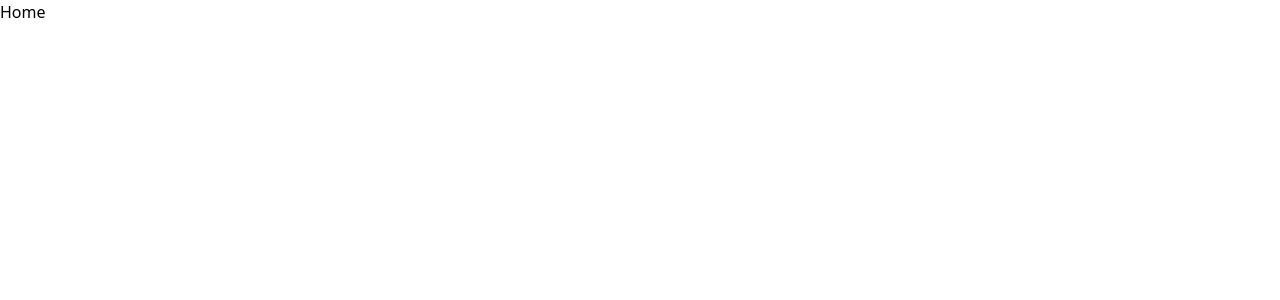
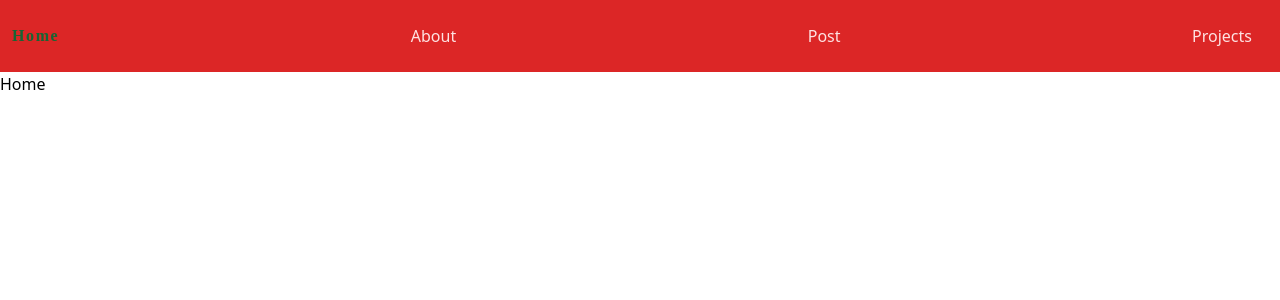
Before and after one commit to rpg225/portfolio-sanity, a React (Create React App) app: page / in a window 1280 px wide. Shown: the top 300 px of the page. Built offline with nearby package versions, Linux system fonts and the light colour scheme.

Commit message:
Add NavBar Styling

```diff
--- a/src/App.js
+++ b/src/App.js
@@ -4,13 +4,15 @@ import About from "./components/About.js";
 import SinglePost from "./components/SinglePost.js";
 import Post from "./components/Post.js";
 import Project from "./components/Project.js";
+import NavBar from "./components/NavBar.js";
 import './App.css';
 
 function App() {
   return (
     <BrowserRouter>
+    <NavBar></NavBar>
       <Routes>
-         <Route path="/" element={<Home />} exact/>
+        <Route path="/"  element={<Home />} exact />
         <Route path="/about" element={<About />} />
         <Route path='/post/:slug' element={<SinglePost />} />
         <Route path='/post'  element={<Post/>} />
--- a/src/components/NavBar.js
+++ b/src/components/NavBar.js
@@ -0,0 +1,30 @@
+import React from 'react'
+import { NavLink } from 'react-router-dom'
+
+function NavBar() {
+  return (
+    <header className="bg-red-600">
+            <nav className='flex'>
+                <div className='container mx-auto flex justify-between'>
+                    <NavLink to="/"
+                    exact
+                    activeClassName="text-white"
+                    className="inflex-flex items-center py-6 px-3 mr-4 text-red-100 hover:text-green-800 text4xl font-bold cursive tracking-widest">
+                        Home
+                    </NavLink>
+                    <NavLink to="/about" className="inflex-flex items-center py-6 px-3 mr-4 text-red-100">
+                        About
+                    </NavLink>
+                    <NavLink to="/post" className="inflex-flex items-center py-6 px-3 mr-4 text-red-100">
+                        Post
+                    </NavLink>
+                    <NavLink to="/project" className="inflex-flex items-center py-6 px-3 mr-4 text-red-100">
+                        Projects
+                    </NavLink>
+                </div>
+                </nav>
+    </header>
+  )
+}
+
+export default NavBar
```
